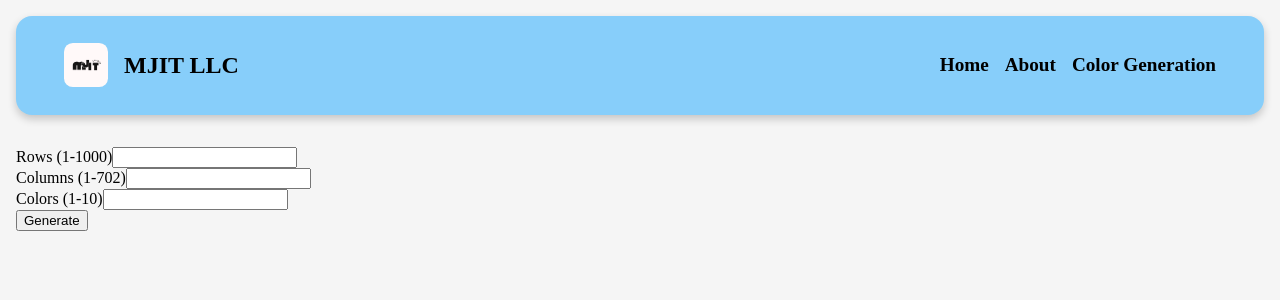
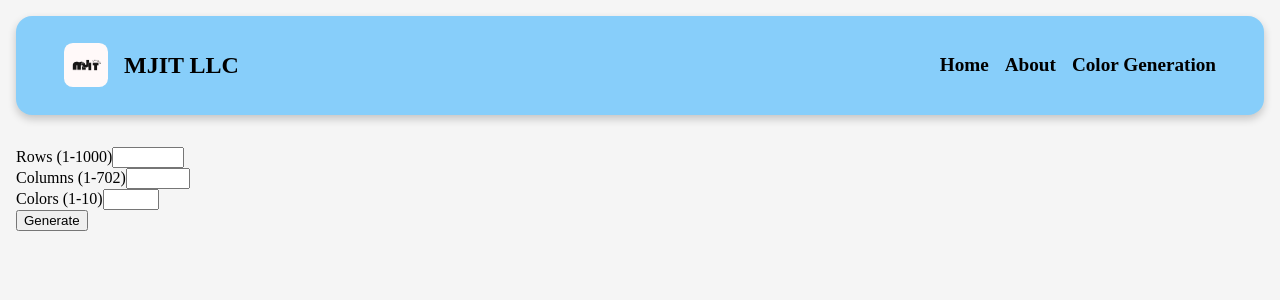
Before and after one commit to MiguelRosales1264/CS312-Group-Project, an Angular app in the folder group-app/: page /color-generation in a window 1280 px wide. Shown: the top 300 px of the page. Built offline with nearby package versions, Linux system fonts and the light colour scheme.

Commit message:
requires the user to input correct number range

```diff
--- a/group-app/src/app/color-generation/color-generation.component.html
+++ b/group-app/src/app/color-generation/color-generation.component.html
@@ -1,9 +1,9 @@
 <form>
     <label>Rows (1-1000)</label>
-    <input type="number" name="rows"> <br>
+    <input type="number" name="rows" min="1" max="1000" required> <br>
     <label>Columns (1-702)</label>
-    <input type="number" name="columns"> <br>
+    <input type="number" name="columns" min="1" max="702" required> <br>
     <label>Colors (1-10)</label>
-    <input type="number" name="colors"> <br>
+    <input type="number" name="colors" min="1" max="10" required> <br>
     <input type="submit" value="Generate"> <br>
 </form>
```
